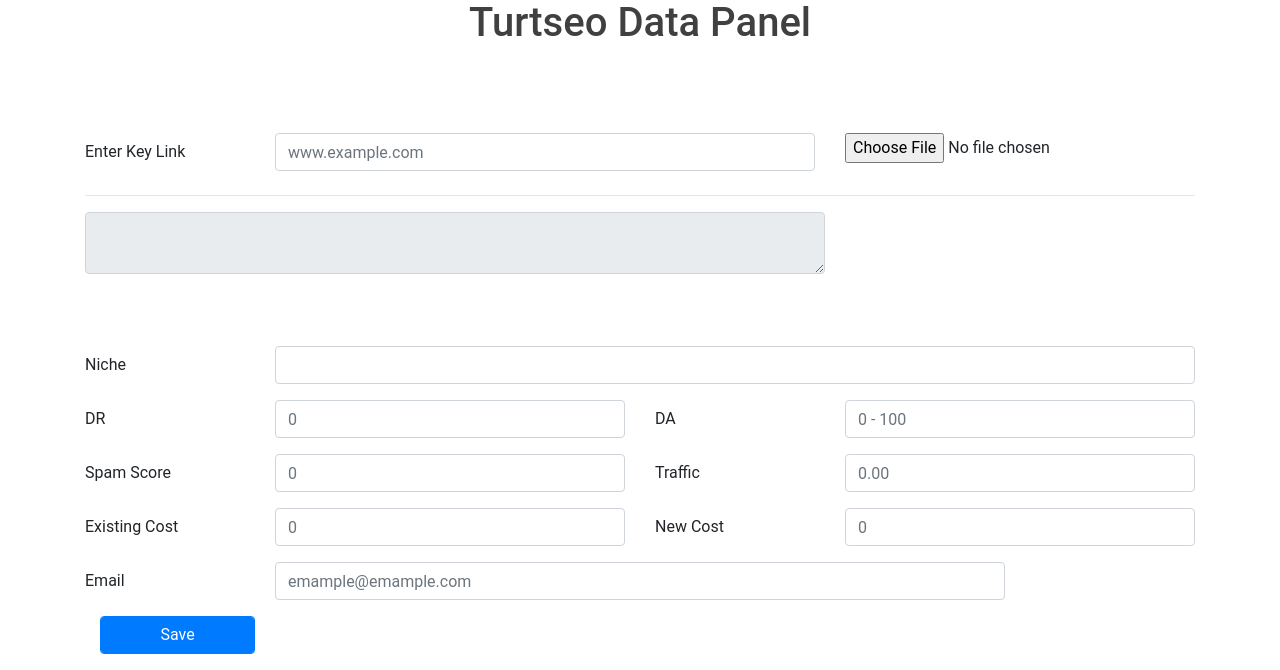
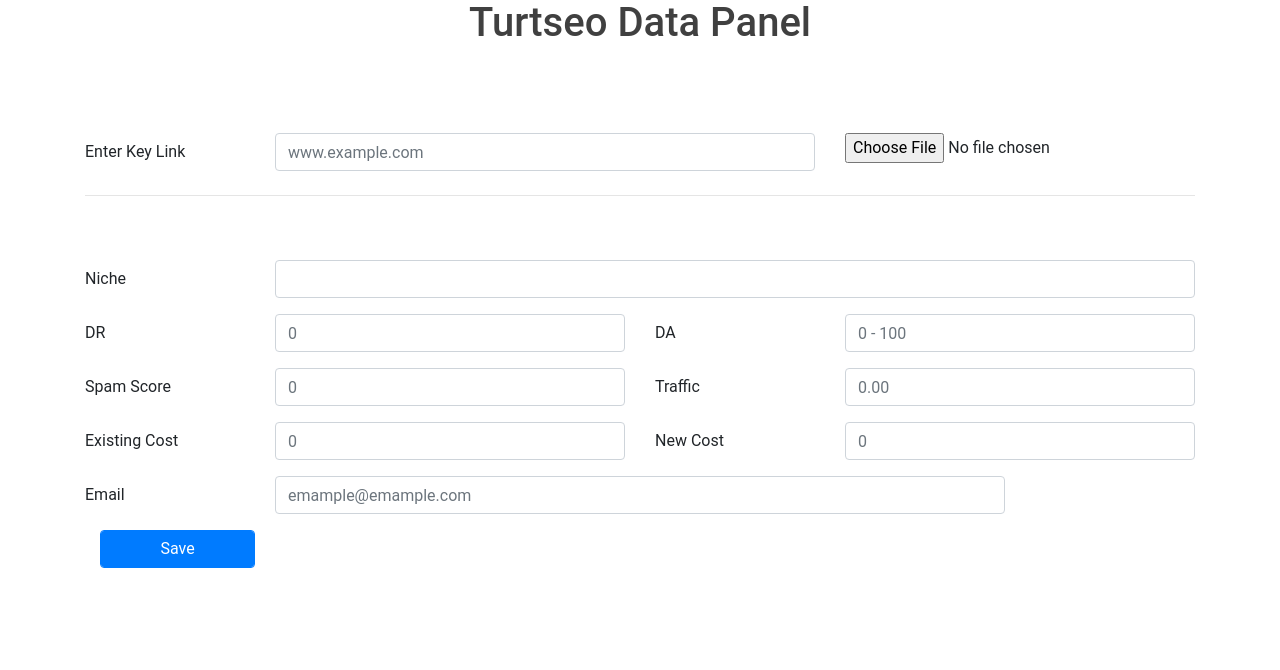
Before and after one commit to iamyeasin/turtseo, a Django app: page / in a window 1280 px wide. Shown: the part 157-827 px from the top of the page. After the commit the page ends 725 px from the top, so only its background shows below. Run offline with Django 3.2, Linux system fonts and the light colour scheme; some libraries are stand-ins or nearby versions.

Commit message:
Update index.html

```diff
--- a/templates/html/index.html
+++ b/templates/html/index.html
@@ -73,7 +73,7 @@
 			</div>
 			<hr>
 
-			<div><textarea class="form-control col-sm-8" id="tagarea" readonly rows="2"></textarea><br></div>
+			<!-- <div><textarea class="form-control col-sm-8" id="tagarea" readonly rows="2"></textarea><br></div> -->
 			<div class="form-group row pt-5">
 				<label for="" class="col-sm-2 col-form-label">Niche </label>
 				<div class="col-sm-10">
```
